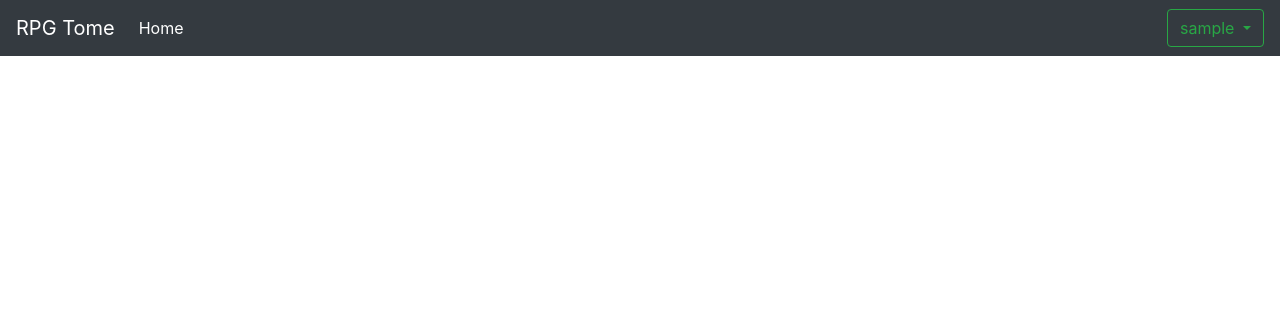
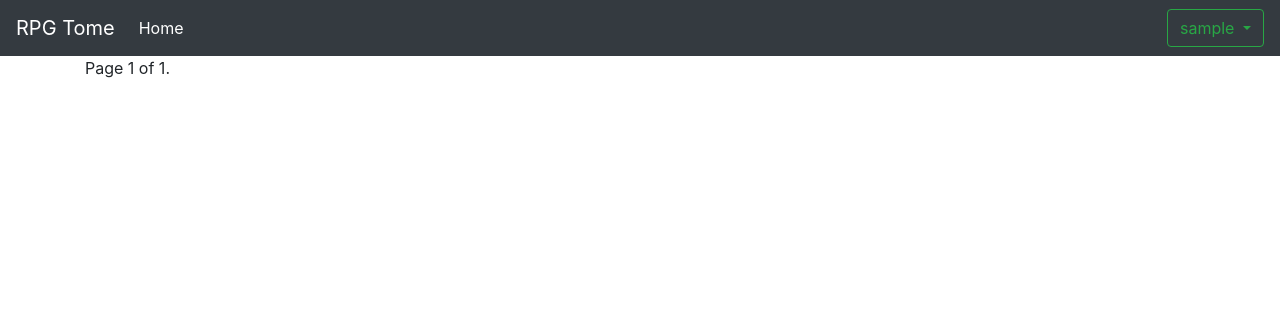
Before and after one commit to Srdjan667/rpg-tome, a Django app: page /spells/ in a window 1280 px wide. Shown: the top 316 px of the page. Run offline with Django 4.2, Linux system fonts and the light colour scheme; the visitor is signed in with stand-in values (Sample User, id 1); data that the repository does not hold is empty; some libraries are stand-ins or nearby versions.

Commit message:
feat: pagination for spell list

```diff
--- a/library/templates/library/spells/spell_list.html
+++ b/library/templates/library/spells/spell_list.html
@@ -19,7 +19,7 @@
 
 <div class="container">
   <!-- Generates list of spells on current page -->
-  {% for spell in spells %}
+  {% for spell in page_obj %}
   <a href="{{ spell.get_absolute_url }}" class="list-group-item list-group-item-action">
     <div class="d-flex w-100 justify-content-between">
       <h5 class="mb-1">{{ spell.title }}</h5>
@@ -31,4 +31,26 @@
   </a>
   {% endfor %}
 </div>
+
+<div class="container mb-3">
+  <div class="paginated">
+    <span class="step-links">
+      {% if page_obj.has_previous %}
+      <!-- Generate correct URL, depending on if there are parameters present or not -->
+      <a href="{{ path_without_page }}&amp;page=1">&laquo; first</a>
+      <a href="{{ path_without_page }}&amp;page={{ page_obj.previous_page_number }}">previous</a>
+      {% endif %}
+    </span>
+
+    <span class="current">
+      Page {{ page_obj.number }} of {{ page_obj.paginator.num_pages }}.
+    </span>
+
+    {% if page_obj.has_next %}
+    <a href="{{ path_without_page }}&amp;page={{ page_obj.next_page_number }}">next</a>
+    <a href="{{ path_without_page }}&amp;page={{ page_obj.paginator.num_pages }}">last &raquo;</a>
+    {% endif %}
+  </div>
+</div>
+
 {% endblock content %}
--- a/library/views.py
+++ b/library/views.py
@@ -10,6 +10,7 @@ from .helpers import get_rarity_checkboxes, get_sort_parameters, path_without_pa
 from .models import Item, Spell
 
 ITEMS_PER_PAGE = 10
+SPELLS_PER_PAGE = 10
 SORT_CRITERIA = ["date created", "title", "rarity", "value"]
 SORT_DIRECTION = ["ascending", "descending"]
 RARITIES = {
@@ -99,8 +100,14 @@ class ItemDeleteView(LoginRequiredMixin, UserPassesTestMixin, DeleteView):
 @login_required
 def spell_list(request):
     spells = Spell.objects.filter(author=request.user).order_by("-date_created")
+
+    paginator = Paginator(spells, SPELLS_PER_PAGE)
+    page_number = request.GET.get("page")
+    page_obj = paginator.get_page(page_number)
+
     context = {
-        "spells": spells,
+        "page_obj": page_obj,
+        "path_without_page": path_without_page(request),
     }
 
     return render(request, "library/spells/spell_list.html", context)
```
